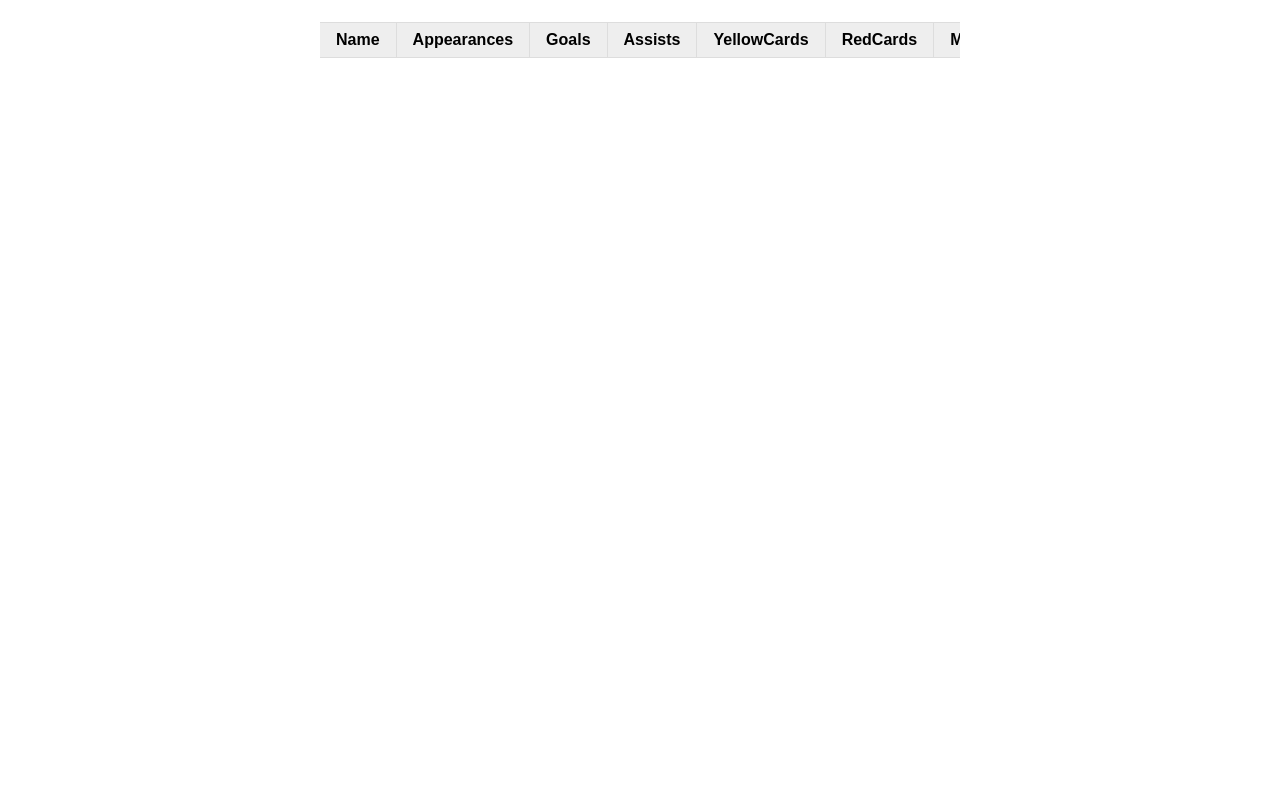
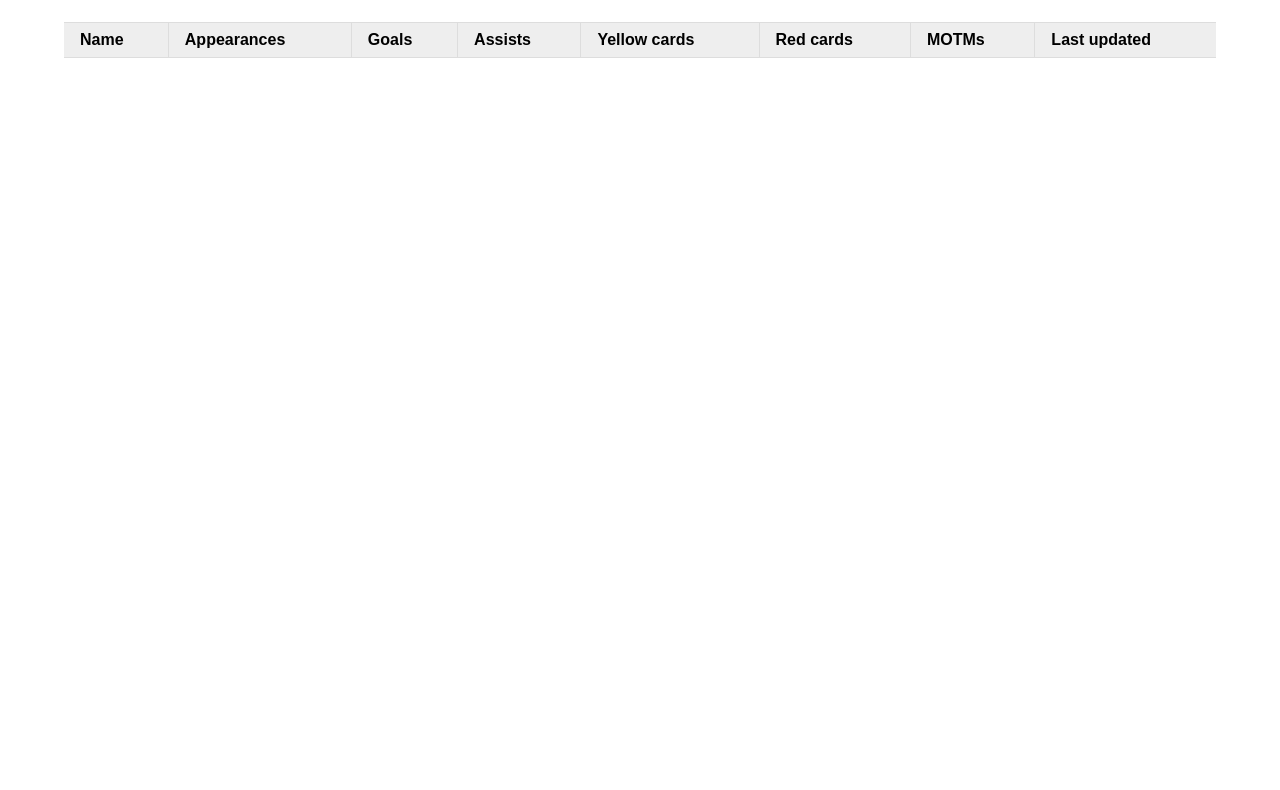
Before and after one commit to kalina559/LigaBemowskaApp, a website: page src/index.html in a window 1280 px wide. Shown: the part 138-928 px from the top of the page. Drawn offline with nearby package versions, Linux system fonts and the light colour scheme; no server answers.

Commit message:
UI improvements

```diff
--- a/src/index.html
+++ b/src/index.html
@@ -23,9 +23,10 @@
             <th><button id="Appearances">Appearances</button></th>
             <th><button id="Goals">Goals</button></th>
             <th><button id="Assists">Assists</button></th>
-            <th><button id="YellowCards">YellowCards</button></th>
-            <th><button id="RedCards">RedCards</button></th>
-            <th><button id="MOTMS">MOTMS</button></th>
+            <th><button id="YellowCards">Yellow cards</button></th>
+            <th><button id="RedCards">Red cards</button></th>
+            <th><button id="MOTMS">MOTMs</button></th>
+            <th><button id="LastUpdated">Last updated</button></th>
           </tr>
         </thead>
         <tbody id="table-content"></tbody>
--- a/src/styles.css
+++ b/src/styles.css
@@ -11,7 +11,7 @@ html, body {
 
 main {
   margin: auto;
-  width: 50%;
+  width: 90%;
   padding: 20px;
 }
 
```
Also changed, not shown: src/js/script.js (+0 -7 lines).
